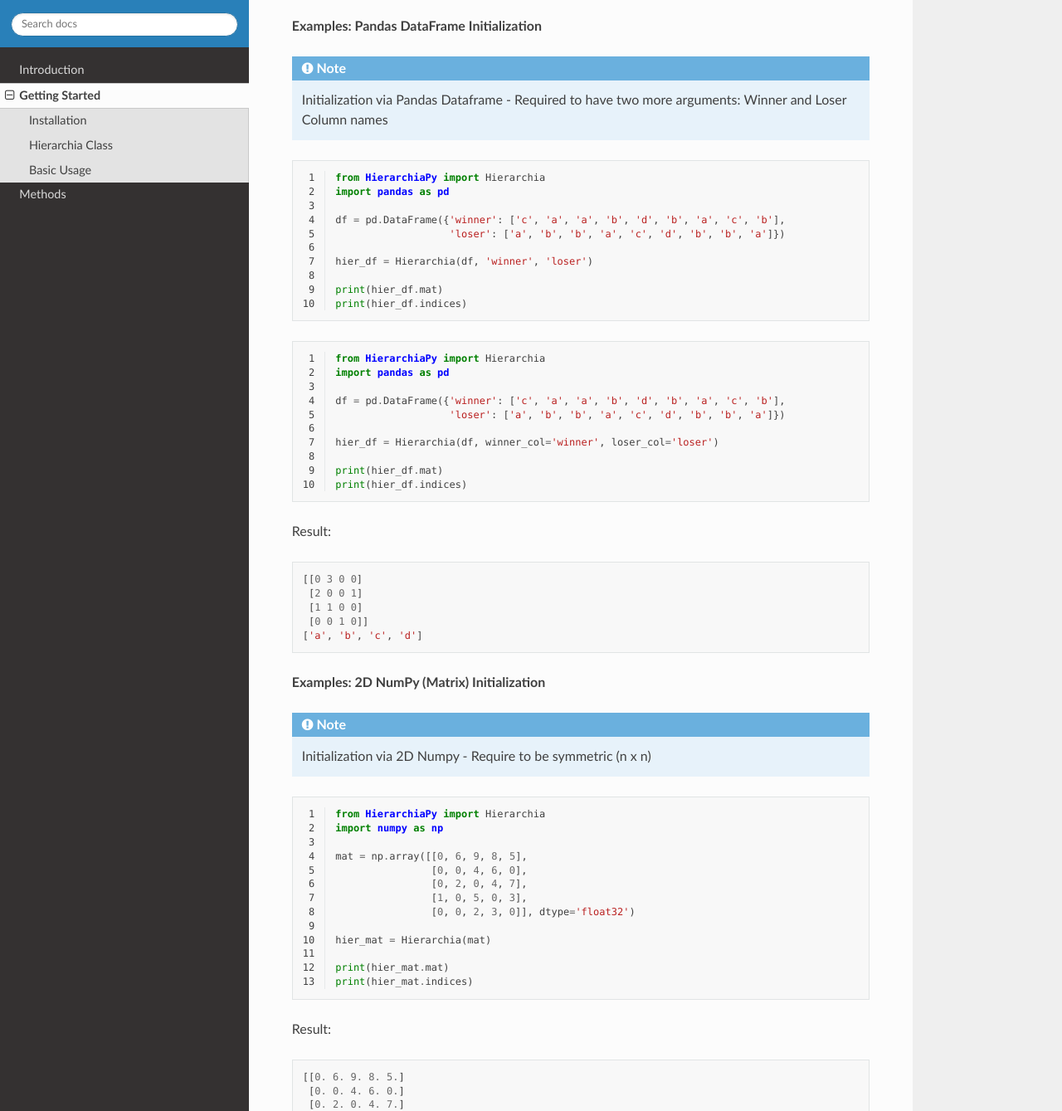
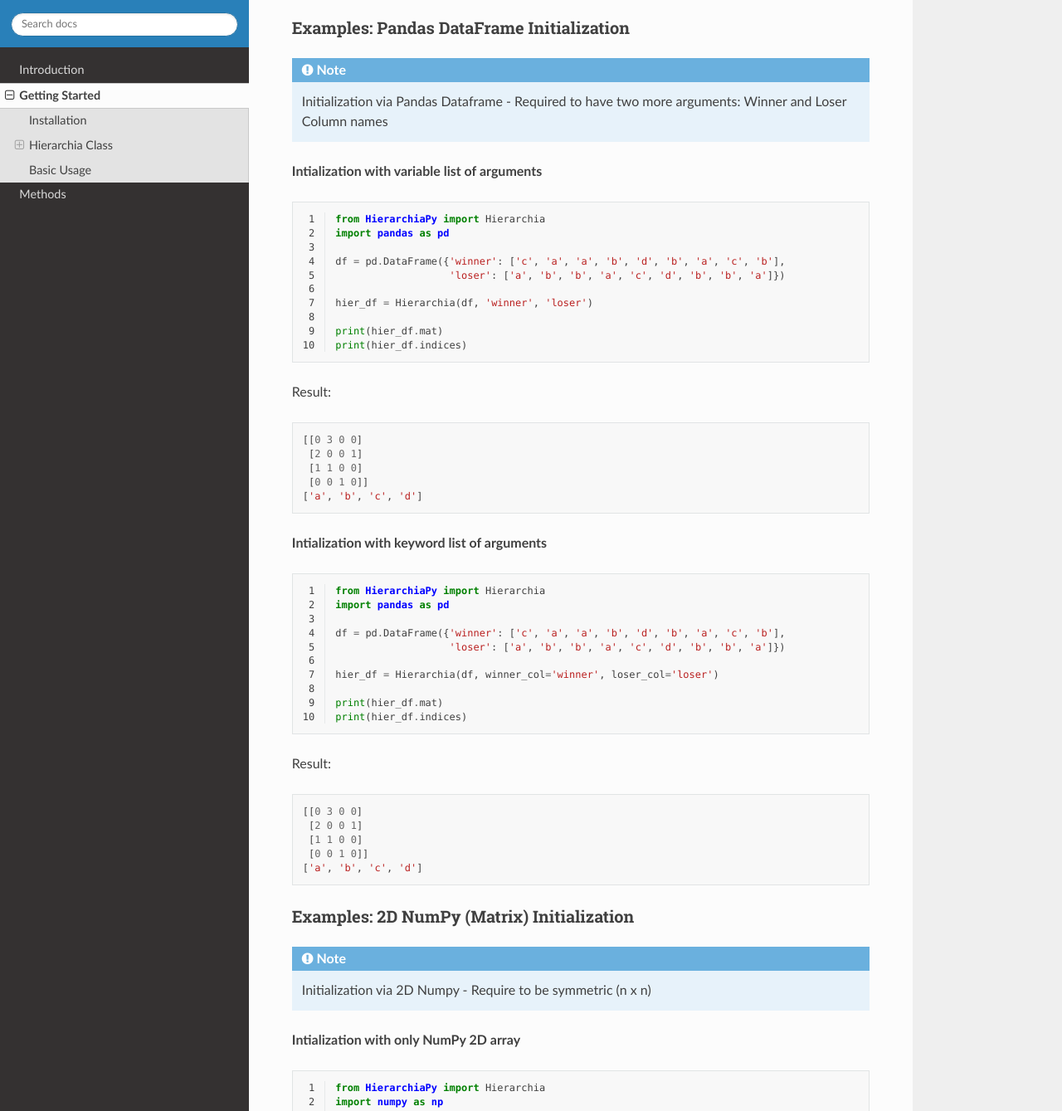
Before and after one commit to nusretipek/HierarchiaPy, a Sphinx documentation site: the page built from docs/source/getting-started.rst, in a window 1280 px wide and 1400 px high, scrolled down 668 px, cut to the strip 61-1400 px from the top of the window. Shown: the whole strip at 83% size. Built offline with Sphinx 7.4.7 and the Read the Docs theme 2.0.0, drawn with Linux system fonts in a browser that asks for light colours; some of the changed text lies outside the part shown.

Commit message:
Update getting-started.rst

```diff
--- a/docs/source/getting-started.rst
+++ b/docs/source/getting-started.rst
@@ -26,11 +26,13 @@
 
 .. autofunction:: HierarchiaPy.Hierarchia.__init__
 
-**Examples: Pandas DataFrame Initialization**
+Examples: Pandas DataFrame Initialization
+^^^^^^^^^^^^^^^^^^^^^^^^^^^^^^^^^^^^^^^^^^^^^
 
 .. note::
   Initialization via Pandas Dataframe - Required to have two more arguments: Winner and Loser Column names
 
+**Intialization with variable list of arguments**
 
 .. code-block:: python
    :linenos:
@@ -45,6 +47,18 @@
 
    print(hier_df.mat)
    print(hier_df.indices)
+
+Result:
+
+.. code-block:: python
+
+   [[0 3 0 0]
+    [2 0 0 1]
+    [1 1 0 0]
+    [0 0 1 0]]
+   ['a', 'b', 'c', 'd']
+
+**Intialization with keyword list of arguments**
 
 .. code-block:: python
    :linenos:
@@ -70,11 +84,14 @@
     [0 0 1 0]]
    ['a', 'b', 'c', 'd']
 
-**Examples: 2D NumPy (Matrix) Initialization**
+Examples: 2D NumPy (Matrix) Initialization
+^^^^^^^^^^^^^^^^^^^^^^^^^^^^^^^^^^^^^^^^^^
 
 .. note::
 
   Initialization via 2D Numpy - Require to be symmetric (n x n)
+
+**Intialization with only NumPy 2D array**
 
 .. code-block:: python
    :linenos:
@@ -104,6 +121,8 @@
     [0. 0. 2. 3. 0.]]
    [0 1 2 3 4]
 
+**Intialization with NumPy 2D array and name sequence**
+
 .. code-block:: python
    :linenos:
 
@@ -132,6 +151,7 @@
     [0. 0. 2. 3. 0.]]
    ['a', 'b', 'c', 'd', 'e']
 
+
 Basic Usage
 -------------------------------
 
```
